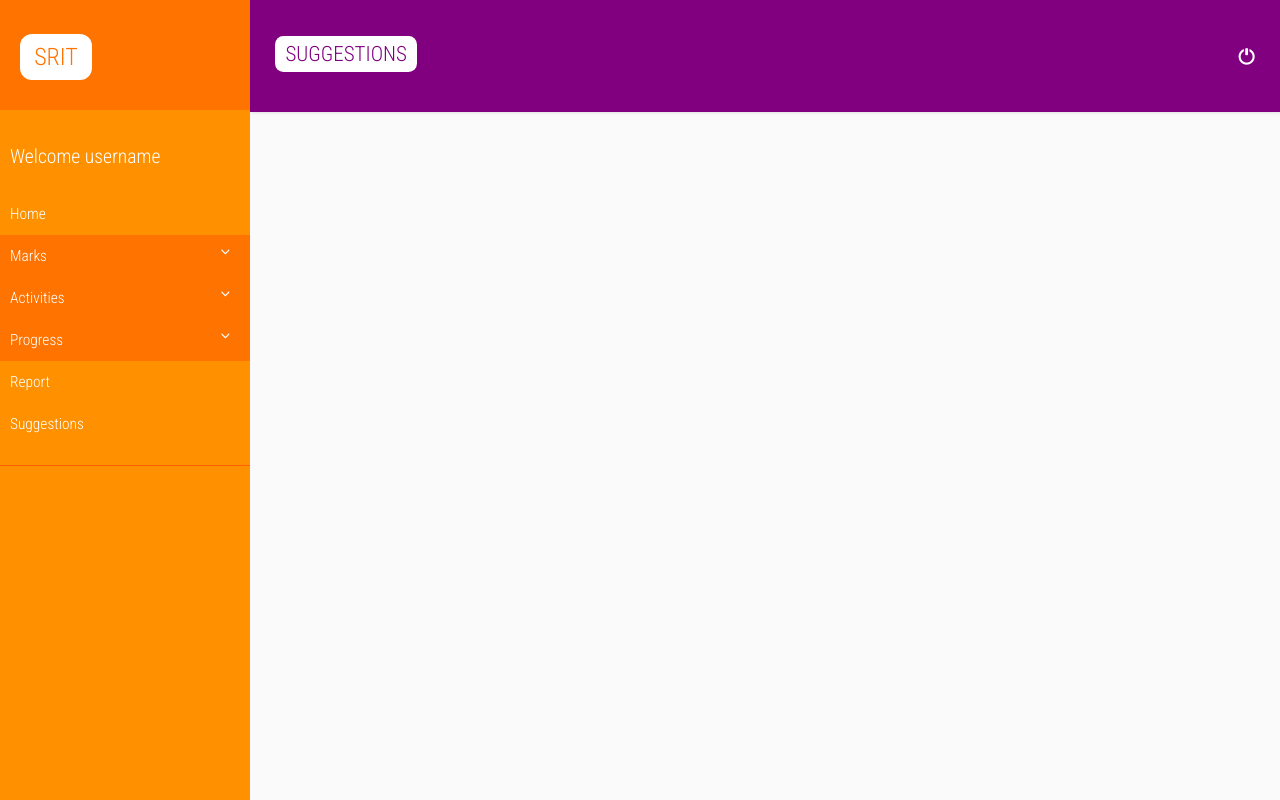
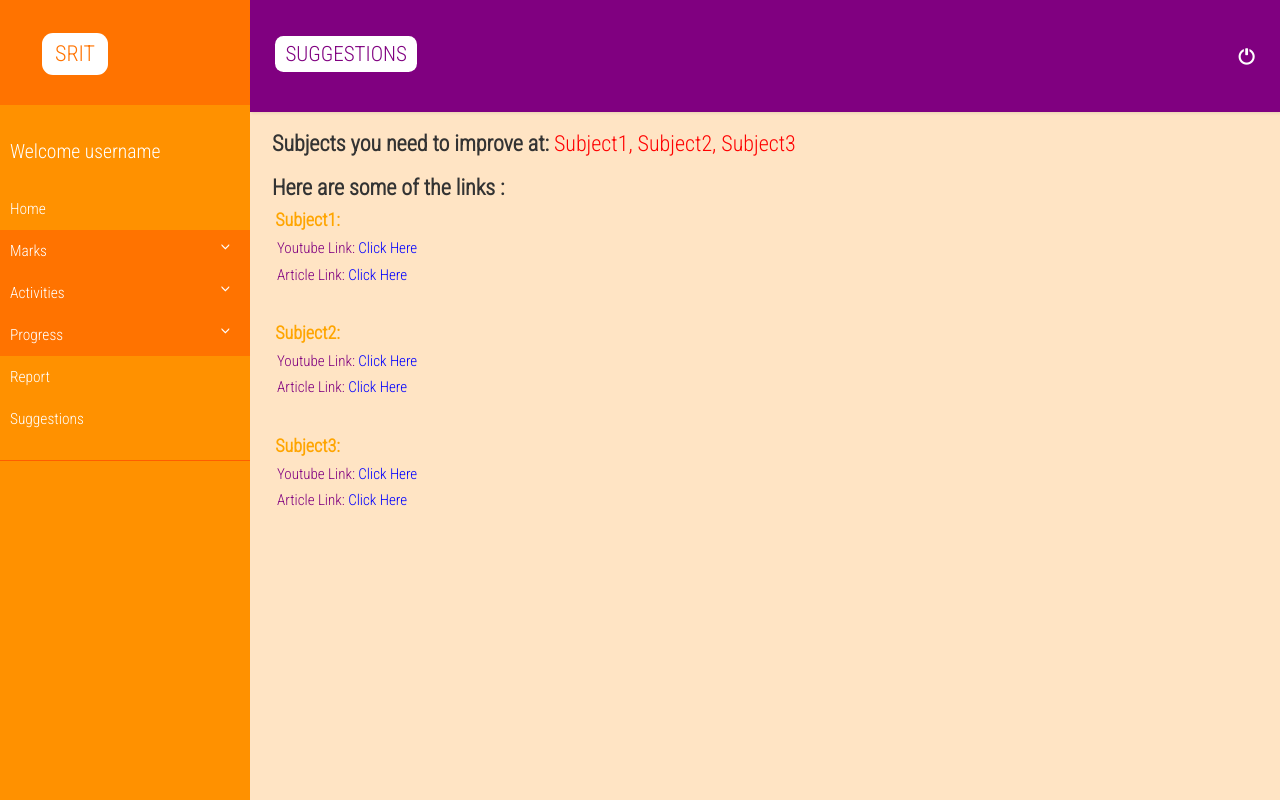
Before and after one commit to WAD-Team-Alpha/SRIT, a Django app: template templates/suggestions.html in a window 1280 px wide. Run offline with Django 3.2, Linux system fonts and the light colour scheme; the template is opened without the code that fills it, so the values that code supplies are empty; some libraries are stand-ins or nearby versions.

Commit message:
Added Suggestions page

```diff
--- /dev/null
+++ b/static/css/suggestions.css
@@ -0,0 +1,29 @@
+h3{
+    margin-left: 1em;
+    font-size: 22px;
+}
+
+h4{
+    margin-left: 1.4em;
+    color: orange;
+}
+
+h5{
+    margin-left: 1.8em;
+    color:purple;
+    font-size: 15px;
+
+}
+
+.txt{
+    color: blue;
+    cursor: pointer;
+}
+
+.s-text{
+    color: red;
+}
+
+#content{
+    background-color: bisque;
+}
--- a/templates/suggestions.html
+++ b/templates/suggestions.html
@@ -11,7 +11,8 @@
     <!-- Bootstrap CSS CDN -->
     <link rel="stylesheet" href="https://maxcdn.bootstrapcdn.com/bootstrap/3.3.7/css/bootstrap.min.css">
     <!-- Our Custom CSS -->
-    <link rel="stylesheet" href="../css/style.css">
+    <link rel="stylesheet" href="../static/css/style.css">
+    <link rel="stylesheet" href="../static/css/suggestions.css">
 </head>
 
 <body>
@@ -79,6 +80,21 @@
                     </div>
                 </div>
             </nav>
+
+            <div class="suggestions">
+                <h3><b>Subjects you need to improve at: </b><span class="s-text">Subject1, Subject2, Subject3</span> </h3>
+                <h3><b>Here are some of the links : </b></h3>
+                <h4><b>Subject1: </b></h4>
+                <h5>Youtube Link: <a href="#"><span class="txt">Click Here</span></a></h5>
+                <h5>Article Link:  <a href="#"><span class="txt">Click Here</span></a></h5><br>
+                <h4><b>Subject2: </b></h4>
+                <h5>Youtube Link: <a href="#"><span class="txt">Click Here</span></a></h5>
+                <h5>Article Link:  <a href="#"><span class="txt">Click Here</span></a></h5><br>
+                <h4><b>Subject3: </b></h4>
+                <h5>Youtube Link: <a href="#"><span class="txt">Click Here</span></a></h5>
+                <h5>Article Link:  <a href="#"><span class="txt">Click Here</span></a></h5><br>
+
+            </div>
         </div>
     </div>
 
```
